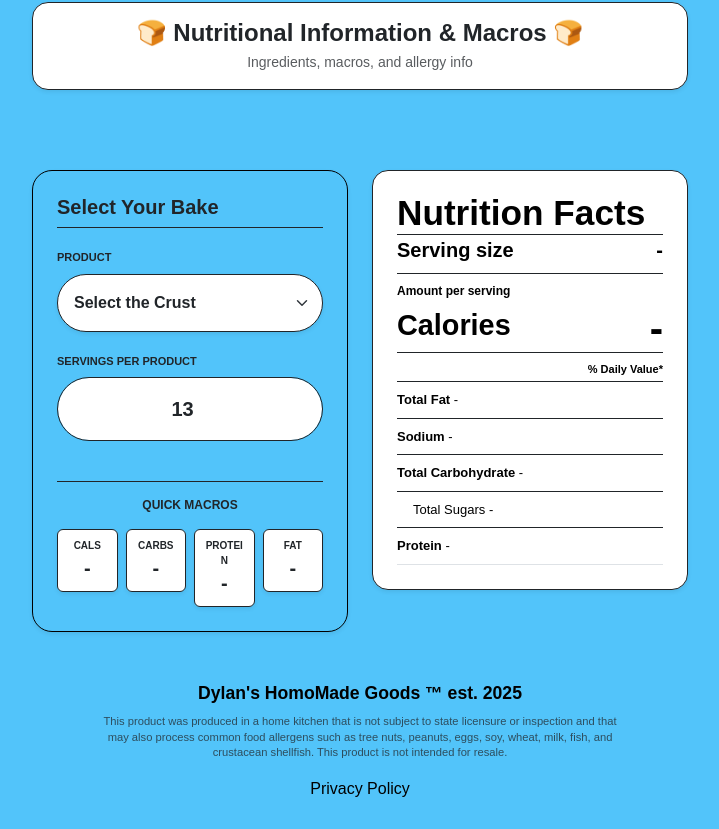
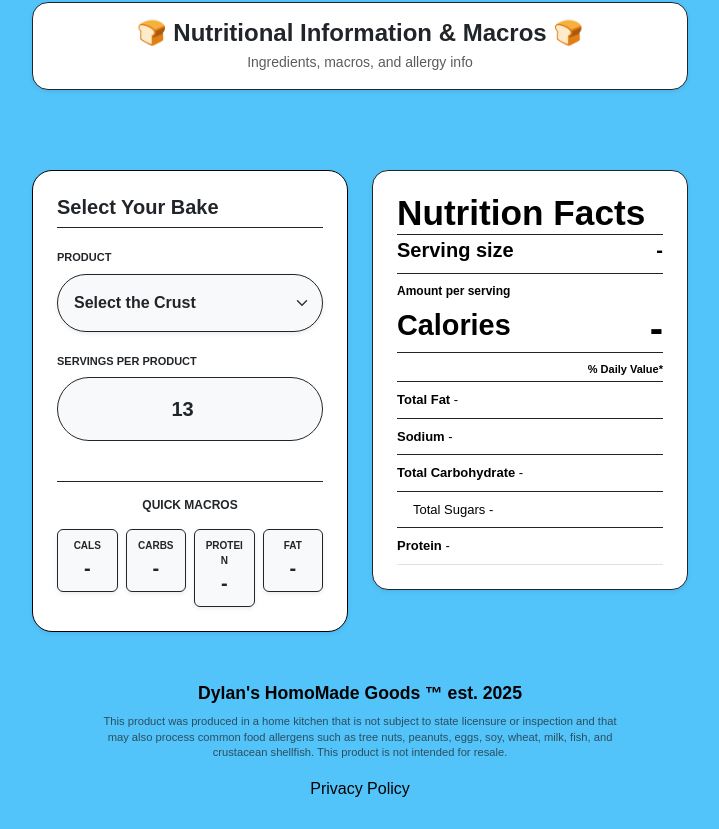
Before and after one commit to dylandotanthony/dylans-homomade-bakery, a React (Vite) app: page /nutrition in a window 1280 px wide. Shown: the part 723-1552 px from the top of the page, without its empty margins (280-999 px from the left). Built offline with nearby package versions, Linux system fonts and the light colour scheme; a web font is replaced by a local one.

Commit message:
Update Nutrition.jsx

```diff
--- a/src/Nutrition.jsx
+++ b/src/Nutrition.jsx
@@ -190,12 +190,9 @@
             <main className="container text-start" style={{ maxWidth: '960px' }}>
                 <div className="row g-4 align-items-start">
 
-                    {/* Left Block Selector - Converted to Signature Blue Theme */}
+                    {/* Left Block Selector - Converted to Crisp White Theme */}
                     <div className="col-12 col-md-6">
-                        <div
-                            className="card shadow-sm border border-dark p-4 rounded-4 h-100 text-dark"
-                            style={{ backgroundColor: '#52C4FA' }}
-                        >
+                        <div className="card shadow-sm border border-dark p-4 rounded-4 h-100 bg-white text-dark">
                             <h2 className="h5 fw-bold mb-3 border-bottom border-dark pb-2 text-dark">Select Your Bake</h2>
 
                             <div className="mb-3">
@@ -204,7 +201,7 @@
                                     id="recipe-select"
                                     value={recipeKey}
                                     onChange={handleRecipeChange}
-                                    className="form-select border border-dark bg-white text-dark fw-semibold shadow-sm rounded-pill p-3 cursor-pointer"
+                                    className="form-select border border-dark bg-light text-dark fw-semibold shadow-sm rounded-pill p-3 cursor-pointer"
                                 >
                                     <option value="" disabled>Select the Crust</option>
                                     <option value="apple_Cin_focaccia">Apple Cinnamon Focaccia</option>
@@ -254,17 +251,17 @@
                                     value={servings}
                                     min="1"
                                     onChange={(e) => setServings(e.target.value)}
-                                    className="form-control border border-dark bg-white text-dark text-center fs-5 fw-bold rounded-pill p-3"
+                                    className="form-control border border-dark bg-light text-dark text-center fs-5 fw-bold rounded-pill p-3"
                                 />
                             </div>
 
                             <div className="mt-4 pt-3 border-top border-dark">
                                 <h3 className="text-dark fw-bold mb-3 text-uppercase tracking-wider text-center" style={{ fontSize: '12px' }}>Quick Macros</h3>
                                 <div className="row row-cols-2 row-cols-sm-4 g-2">
-                                    <div className="col"><div className="bg-white border border-dark rounded p-2 text-center shadow-sm"><span className="d-block text-dark text-uppercase fw-bold" style={{ fontSize: '10px' }}>Cals</span><span className="text-dark fw-bold fs-5">{totalCals}</span></div></div>
-                                    <div className="col"><div className="bg-white border border-dark rounded p-2 text-center shadow-sm"><span className="d-block text-dark text-uppercase fw-bold" style={{ fontSize: '10px' }}>Carbs</span><span className="text-dark fw-bold fs-5">{totalCarbs}</span></div></div>
-                                    <div className="col"><div className="bg-white border border-dark rounded p-2 text-center shadow-sm"><span className="d-block text-dark text-uppercase fw-bold" style={{ fontSize: '10px' }}>Protein</span><span className="text-dark fw-bold fs-5">{totalPro}</span></div></div>
-                                    <div className="col"><div className="bg-white border border-dark rounded p-2 text-center shadow-sm"><span className="d-block text-dark text-uppercase fw-bold" style={{ fontSize: '10px' }}>Fat</span><span className="text-dark fw-bold fs-5">{totalFat}</span></div></div>
+                                    <div className="col"><div className="bg-light border border-dark rounded p-2 text-center shadow-sm"><span className="d-block text-dark text-uppercase fw-bold" style={{ fontSize: '10px' }}>Cals</span><span className="text-dark fw-bold fs-5">{totalCals}</span></div></div>
+                                    <div className="col"><div className="bg-light border border-dark rounded p-2 text-center shadow-sm"><span className="d-block text-dark text-uppercase fw-bold" style={{ fontSize: '10px' }}>Carbs</span><span className="text-dark fw-bold fs-5">{totalCarbs}</span></div></div>
+                                    <div className="col"><div className="bg-light border border-dark rounded p-2 text-center shadow-sm"><span className="d-block text-dark text-uppercase fw-bold" style={{ fontSize: '10px' }}>Protein</span><span className="text-dark fw-bold fs-5">{totalPro}</span></div></div>
+                                    <div className="col"><div className="bg-light border border-dark rounded p-2 text-center shadow-sm"><span className="d-block text-dark text-uppercase fw-bold" style={{ fontSize: '10px' }}>Fat</span><span className="text-dark fw-bold fs-5">{totalFat}</span></div></div>
                                 </div>
                             </div>
                         </div>
```
